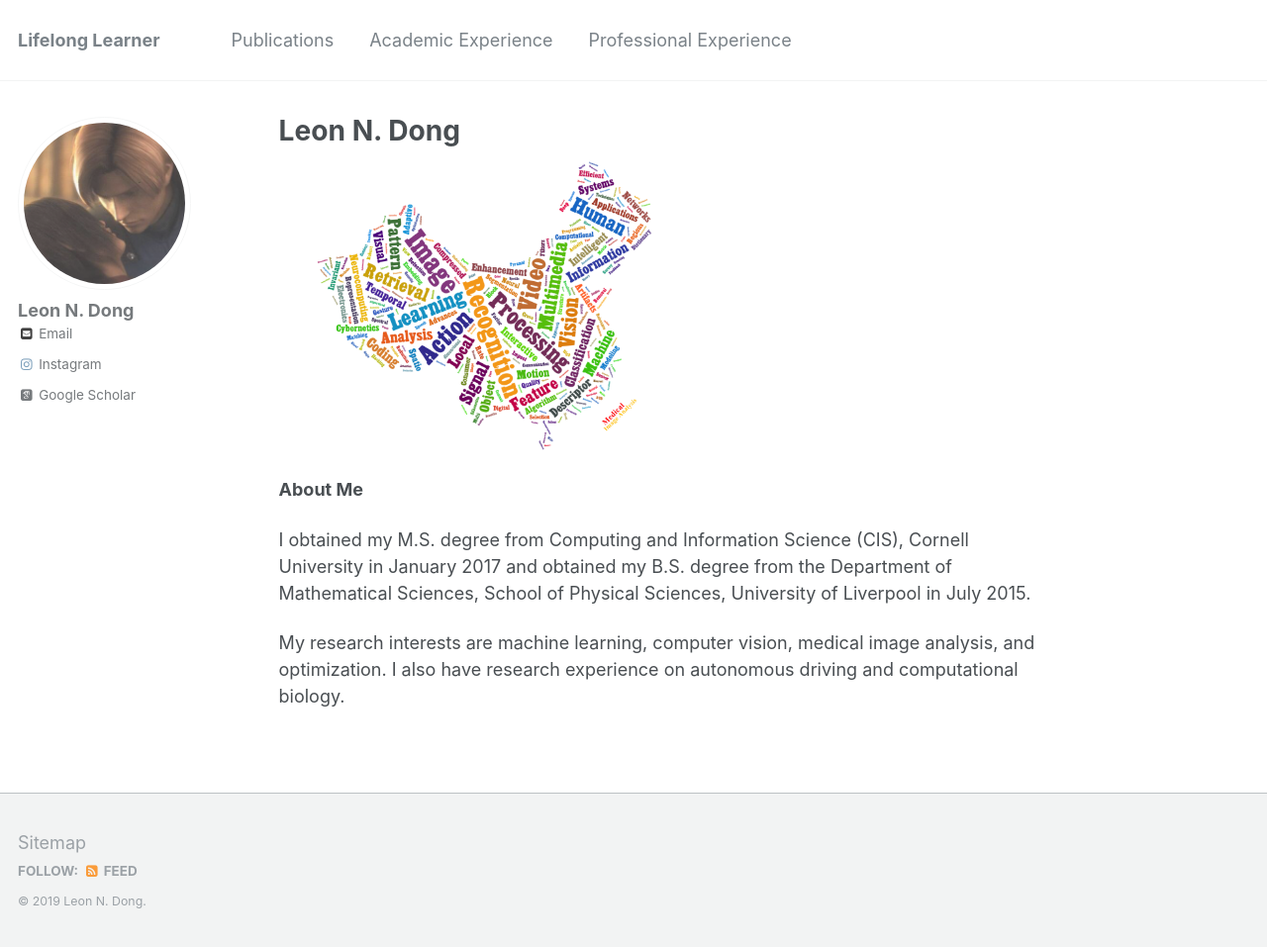
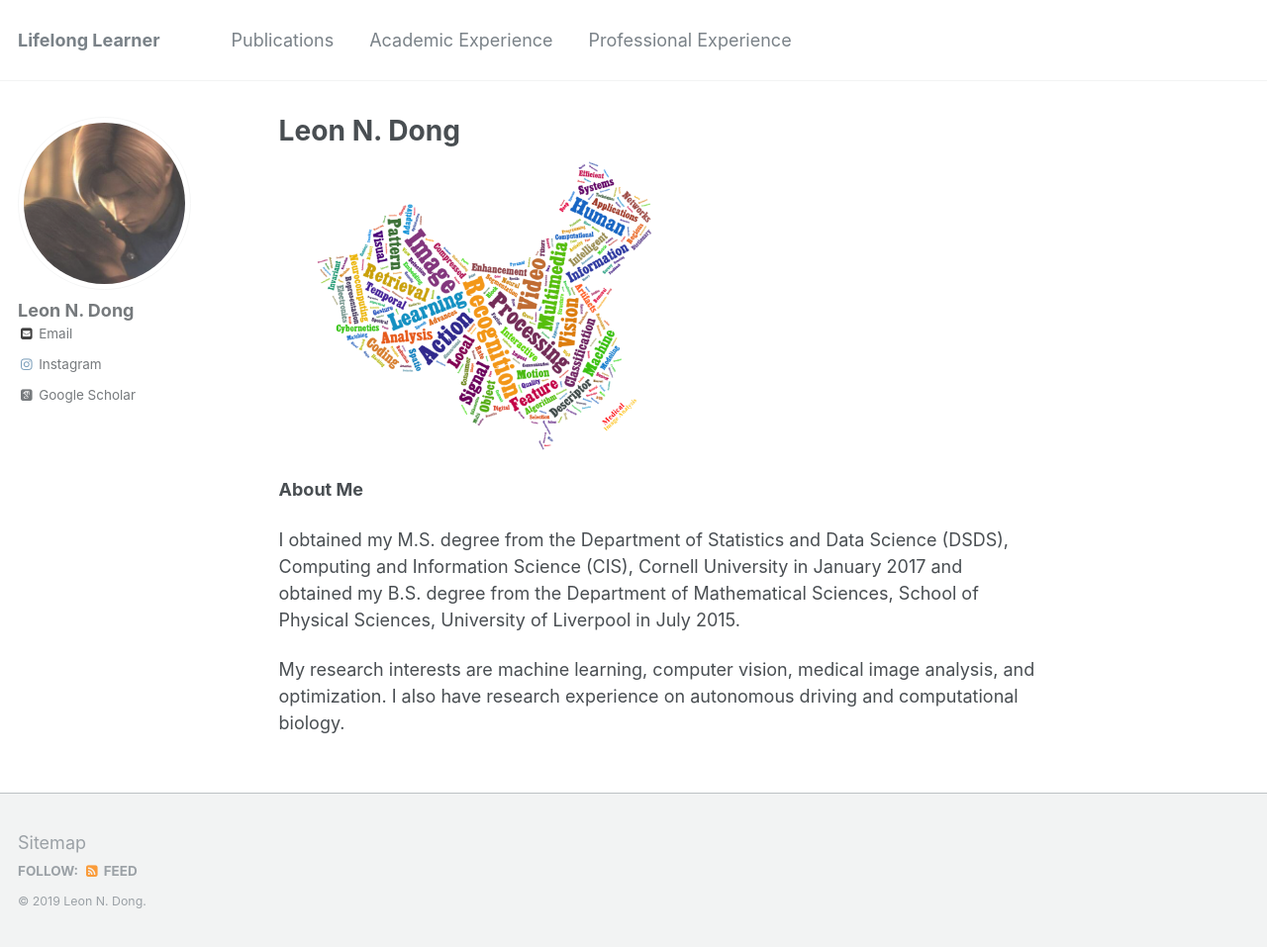
Before and after one commit to eveningdong/eveningdong.github.io, a Jekyll site: the page built from _pages/about.md, in a window 1280 px wide and 957 px high. Shown: the whole window at 99% size. Built offline with Jekyll 4.4.1, drawn with Linux system fonts in a browser that asks for light colours; some web fonts are replaced.

Commit message:
update dsds

```diff
--- a/_pages/about.md
+++ b/_pages/about.md
@@ -14,7 +14,7 @@ redirect_from:
 
 <!-- I am a research engineer in Petuum, Inc.. -->
 
-I obtained my M.S. degree from Computing and Information Science (CIS), Cornell University in January 2017 and obtained my B.S. degree from the Department of Mathematical Sciences, School of Physical Sciences, University of Liverpool in July 2015.
+I obtained my M.S. degree from the Department of Statistics and Data Science (DSDS), Computing and Information Science (CIS), Cornell University in January 2017 and obtained my B.S. degree from the Department of Mathematical Sciences, School of Physical Sciences, University of Liverpool in July 2015.
 
 My research interests are machine learning, computer vision, medical image analysis, and optimization. I also have research experience on autonomous driving and computational biology.
 
```
Also changed, not shown: _pages/academic.md (+1 -1 lines).
